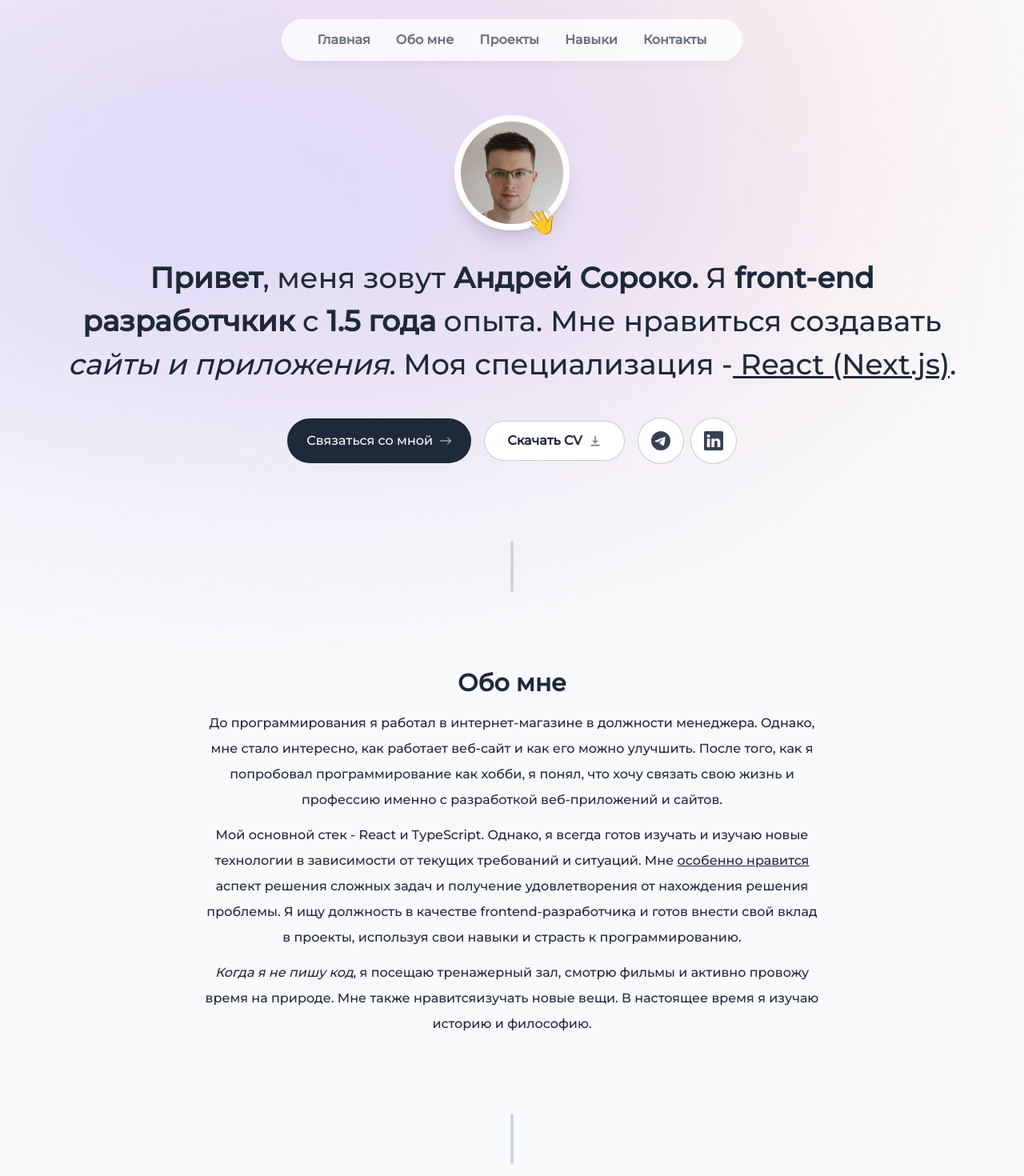
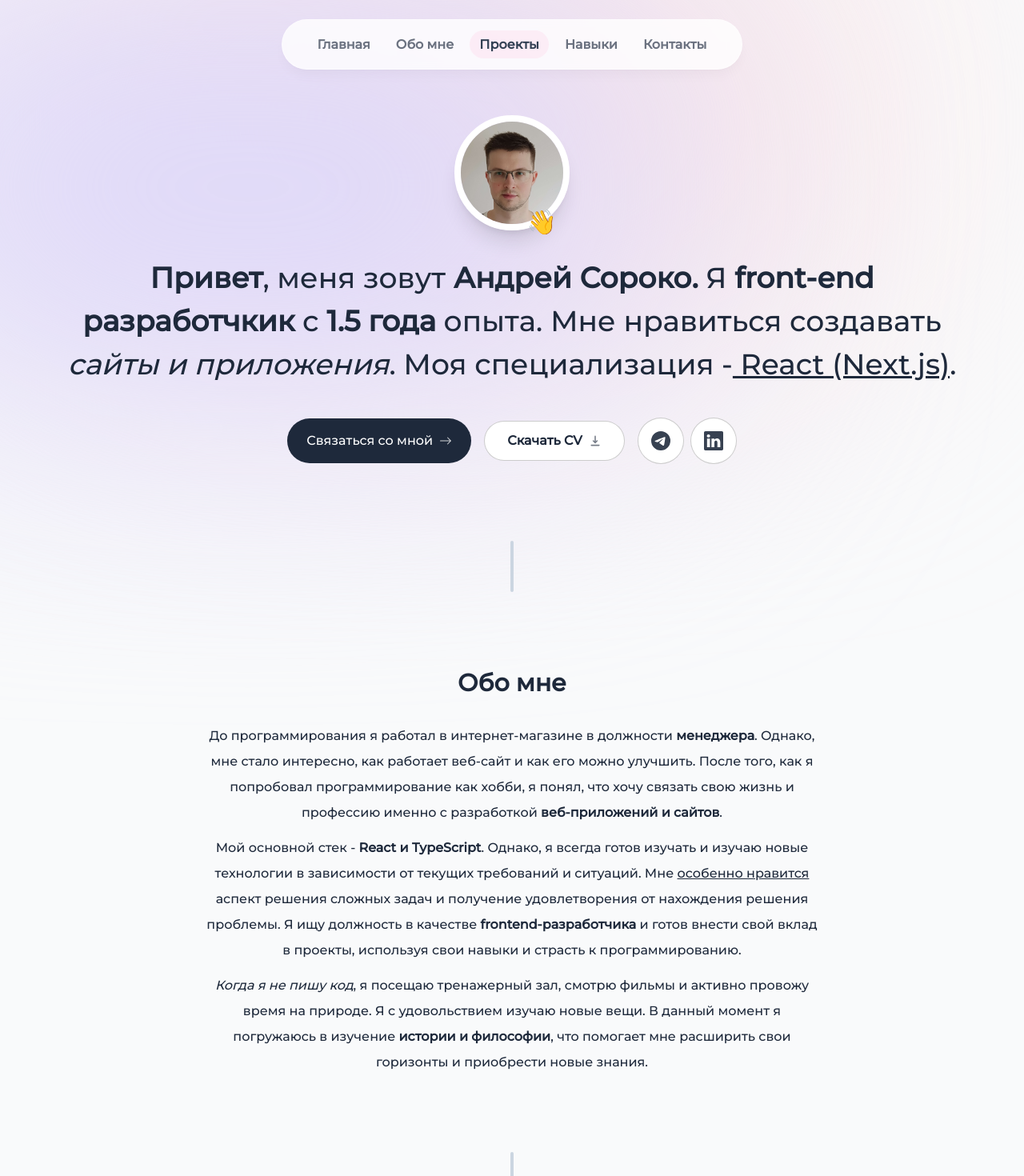
Before and after one commit to cLubber1337/andrey-soroko-portfolio, a Next.js app: page / in a window 1280 px wide. Shown: the top 1470 px of the page at 80% size. Built offline with nearby package versions, Linux system fonts and the light colour scheme.

Commit message:
feat: active section in header with react-intersection-observer

```diff
--- a/app/layout.tsx
+++ b/app/layout.tsx
@@ -3,6 +3,7 @@ import { ReactNode } from 'react'
 
 import { Montserrat } from 'next/font/google'
 import { Header } from '@/components/header'
+import { ActiveSectionContextProvider } from '@/context/active-section-context'
 
 const inter = Montserrat({ subsets: ['cyrillic'], weight: '500' })
 
@@ -13,7 +14,7 @@ export const metadata = {
 
 export default function RootLayout({ children }: { children: ReactNode }) {
   return (
-    <html lang="ru">
+    <html lang="ru" className="!scroll-smooth">
       <body className={`${inter.className} bg-gray-50 text-slate-800 relative pt-28 sm:pt-36`}>
         <div
           className="bg-[#fbe2e3] absolute top-[-6rem] -z-10 right-[11rem] h-[31.25rem]
@@ -24,8 +25,10 @@ export default function RootLayout({ children }: { children: ReactNode }) {
         rounded-full blur-[10rem] sm:w-[68.75rem] md:left-[-33rem]
         lg:left-[-28rem] xl:left-[-15rem] 2xl:left-[-5rem]"
         ></div>
-        <Header />
-        {children}
+        <ActiveSectionContextProvider>
+          <Header />
+          {children}
+        </ActiveSectionContextProvider>
       </body>
     </html>
   )
--- a/components/Intro.tsx
+++ b/components/Intro.tsx
@@ -5,10 +5,13 @@ import { motion } from 'framer-motion'
 import Link from 'next/link'
 import { BsArrowRight, BsLinkedin, BsTelegram } from 'react-icons/bs'
 import { HiDownload } from 'react-icons/hi'
+import { useActiveSectionInView } from '@/lib/hooks'
 
 export const Intro = () => {
+  const { ref } = useActiveSectionInView({ name: 'Главная', threshold: 1 })
+
   return (
-    <section className="mb-28 max-w-6xl text-center sm:mb-0">
+    <section ref={ref} id="home" className="mb-28 max-w-6xl text-center sm:mb-0 scroll-mt-[100rem]">
       <div className="flex items-center justify-center">
         <div className="relative select-none">
           <motion.div
--- a/components/about.tsx
+++ b/components/about.tsx
@@ -2,10 +2,15 @@
 
 import { motion } from 'framer-motion'
 import { SectionHeading } from '@/components/section-heading'
+import { useActiveSectionInView } from '@/lib/hooks'
+
 export const About = () => {
+  const { ref } = useActiveSectionInView({ name: 'Обо мне', threshold: 0.75 })
+
   return (
     <motion.section
-      className="mb-28 max-w-[48rem] text-center leading-8 sm:mb-0 scroll-mt-28"
+      ref={ref}
+      className="mb-28 max-w-[48rem] text-center leading-8 sm:mb-0 scroll-mt-32"
       initial={{ opacity: 0, y: 100 }}
       animate={{ opacity: 1, y: 0 }}
       transition={{ delay: 0.175 }}
@@ -14,26 +19,27 @@ export const About = () => {
       <SectionHeading title="Обо мне" />
       <p className="mb-3">
         До программирования я работал в интернет-магазине в должности{' '}
-        <span className="font-medium">менеджера</span>. Однако, мне стало интересно, как работает
+        <span className="font-semibold">менеджера</span>. Однако, мне стало интересно, как работает
         веб-сайт и как его можно улучшить. После того, как я попробовал программирование как хобби,
         я понял, что хочу связать свою жизнь и профессию именно с разработкой{' '}
-        <span className="font-medium">веб-приложений и сайтов</span>.
+        <span className="font-semibold">веб-приложений и сайтов</span>.
       </p>
 
       <p className="mb-3">
-        Мой основной стек - <span className="font-medium">React и TypeScript</span>. Однако, я
+        Мой основной стек - <span className="font-semibold">React и TypeScript</span>. Однако, я
         всегда готов изучать и изучаю новые технологии в зависимости от текущих требований и
         ситуаций. Мне <span className="underline">особенно нравится</span> аспект решения сложных
         задач и получение удовлетворения от нахождения решения проблемы. Я ищу должность в качестве{' '}
-        <span className="font-medium">frontend-разработчика</span> и готов внести свой вклад в
+        <span className="font-semibold">frontend-разработчика</span> и готов внести свой вклад в
         проекты, используя свои навыки и страсть к программированию.
       </p>
 
       <p>
         <span className="italic">Когда я не пишу код</span>, я посещаю тренажерный зал, смотрю
-        фильмы и активно провожу время на природе. Мне также нравится
-        <span className="font-medium">изучать новые вещи</span>. В настоящее время я изучаю{' '}
-        <span className="font-medium">историю и философию</span>.
+        фильмы и активно провожу время на природе. Я с удовольствием изучаю новые вещи. В данный
+        момент я погружаюсь в изучение
+        <span className="font-semibold"> истории и философии</span>, что помогает мне расширить свои
+        горизонты и приобрести новые знания.
       </p>
     </motion.section>
   )
--- a/components/header.tsx
+++ b/components/header.tsx
@@ -2,26 +2,40 @@
 import { motion } from 'framer-motion'
 import { links } from '@/lib/data'
 import Link from 'next/link'
+import clsx from 'clsx'
+import { useActiveSection } from '@/context/active-section-context'
 
 export const Header = () => {
+  const { setActiveSection, activeSection, setLastClickTime } = useActiveSection()
+
   return (
     <header className="z-[999] relative">
       <motion.nav
         className="flex items-center fixed top-0 left-1/2 transform -translate-x-1/2  h-[4.5rem] w-full
         rounded-none border border-white border-opacity-40 bg-white bg-opacity-80 shadow-lg shadow-black/[0.03]
-        backdrop-blur-[0.25rem] sm:top-6 sm:h-[3.25rem] sm:w-[36rem] sm:rounded-full"
+        backdrop-blur-[0.25rem] sm:top-6 sm:h-[3.95rem] sm:w-[36rem] sm:rounded-full"
         initial={{ opacity: 0, x: '-50%', y: -100 }}
         animate={{ opacity: 1, x: '-50%', y: 0 }}
       >
-        <ul className="w-full px-2 flex justify-center flex-wrap gap-2 sm:gap-2 sm:px-6">
+        <ul className="w-full px-2 flex justify-center flex-wrap gap-0 select-none sm:gap-2 sm:px-6">
           {links.map(({ href, name }) => {
             return (
-              <li
-                className="text-sm whitespace-nowrap text-gray-500 px-1 font-semibold transition hover:text-gray-950
-                sm:px-3 sm:text-base"
-                key={name}
-              >
-                <Link href={href}>{name}</Link>
+              <li key={name}>
+                <Link
+                  className={clsx(
+                    'text-sm whitespace-nowrap py-1 px-2 text-gray-500 rounded-full ' +
+                      'px-1 font-semibold transition hover:text-gray-950 ' +
+                      'sm:px-3 sm:py-2 sm:text-base cursor-pointer',
+                    activeSection === name && 'bg-pink-100/70 text-slate-700'
+                  )}
+                  href={href}
+                  onClick={() => {
+                    setActiveSection(name)
+                    setLastClickTime(Date.now())
+                  }}
+                >
+                  {name}
+                </Link>
               </li>
             )
           })}
--- a/components/project.tsx
+++ b/components/project.tsx
@@ -9,7 +9,7 @@ import { BiLinkExternal } from 'react-icons/bi'
 
 type ProjectProps = (typeof projectsData)[number]
 
-export const Project = ({ title, description, tags, imageUrl }: ProjectProps) => {
+export const Project = ({ title, description, tags, imageUrl, code, site }: ProjectProps) => {
   const ref = useRef<HTMLDivElement>(null)
   const { scrollYProgress } = useScroll({
     target: ref,
@@ -40,7 +40,7 @@ export const Project = ({ title, description, tags, imageUrl }: ProjectProps) =>
           <p className="flex gap-4 py-4">
             <a
               className="flex items-center gap-2 hover:text-slate-950 transition"
-              href=""
+              href={code}
               target="_blank"
             >
               <BsGithub size={24} />
@@ -48,7 +48,7 @@ export const Project = ({ title, description, tags, imageUrl }: ProjectProps) =>
             </a>
             <a
               className="flex items-center gap-2 hover:text-slate-950 transition"
-              href=""
+              href={site}
               target="_blank"
             >
               <BiLinkExternal size={24} />
--- a/components/projects.tsx
+++ b/components/projects.tsx
@@ -1,10 +1,14 @@
+'use client'
 import { SectionHeading } from '@/components/section-heading'
 import { projectsData } from '@/lib/data'
 import { Project } from '@/components/project'
+import { useActiveSectionInView } from '@/lib/hooks'
 
 export const Projects = () => {
+  const { ref } = useActiveSectionInView({ name: 'Проекты', threshold: 0.2 })
+
   return (
-    <section className="">
+    <section ref={ref} id="projects" className="scroll-mt-32">
       <SectionHeading title="Мои проекты" />
       <div>
         {projectsData.map(project => {
--- a/components/section-heading.tsx
+++ b/components/section-heading.tsx
@@ -5,5 +5,5 @@ interface SectionHeadingProps {
 }
 
 export const SectionHeading = ({ title }: SectionHeadingProps) => {
-  return <h2 className="text-3xl font-bold mb-4 text-center">{title}</h2>
+  return <h2 className="text-3xl font-bold mb-8 text-center">{title}</h2>
 }
--- /dev/null
+++ b/context/active-section-context.tsx
@@ -0,0 +1,39 @@
+'use client'
+import { createContext, Dispatch, ReactNode, useContext, useState } from 'react'
+import { links } from '@/lib/data'
+
+export type SectionName = (typeof links)[number]['name']
+
+type Props = {
+  children: ReactNode
+}
+export const ActiveSectionContext = createContext<{
+  activeSection: SectionName
+  setActiveSection: Dispatch<SectionName>
+  lastClickTime: number
+  setLastClickTime: Dispatch<number>
+} | null>(null)
+export const ActiveSectionContextProvider = ({ children }: Props) => {
+  const [activeSection, setActiveSection] = useState<SectionName>('Главная')
+  const [lastClickTime, setLastClickTime] = useState(0)
+  return (
+    <ActiveSectionContext.Provider
+      value={{
+        activeSection,
+        setActiveSection,
+        lastClickTime,
+        setLastClickTime,
+      }}
+    >
+      {children}
+    </ActiveSectionContext.Provider>
+  )
+}
+
+export const useActiveSection = () => {
+  const context = useContext(ActiveSectionContext)
+  if (!context) {
+    throw new Error('useActiveSection must be used within a ActiveSectionContextProvider')
+  }
+  return context
+}
--- /dev/null
+++ b/lib/hooks.tsx
@@ -0,0 +1,21 @@
+import { useInView } from 'react-intersection-observer'
+import { SectionName, useActiveSection } from '@/context/active-section-context'
+import { useEffect } from 'react'
+
+type Props = {
+  name: SectionName
+  threshold: number
+}
+
+export const useActiveSectionInView = ({ name, threshold = 0.5 }: Props) => {
+  const { ref, inView } = useInView({ threshold })
+  const { setActiveSection, lastClickTime } = useActiveSection()
+
+  useEffect(() => {
+    if (inView && Date.now() - lastClickTime > 1000) {
+      setActiveSection(name)
+    }
+  }, [inView, setActiveSection, lastClickTime, name])
+
+  return { ref }
+}
```
Also changed, not shown: lib/data.ts (+5 -2 lines), package.json (+6 -2 lines), 2 other files (tests, documents, lock files or other folders).
